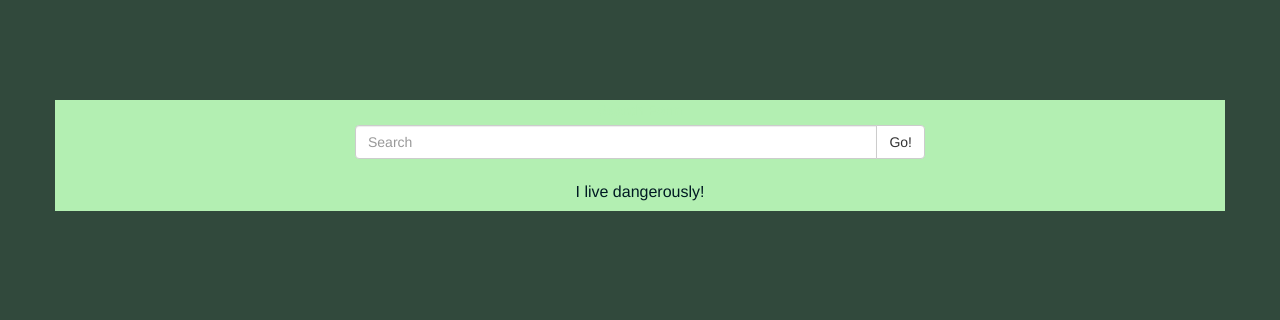
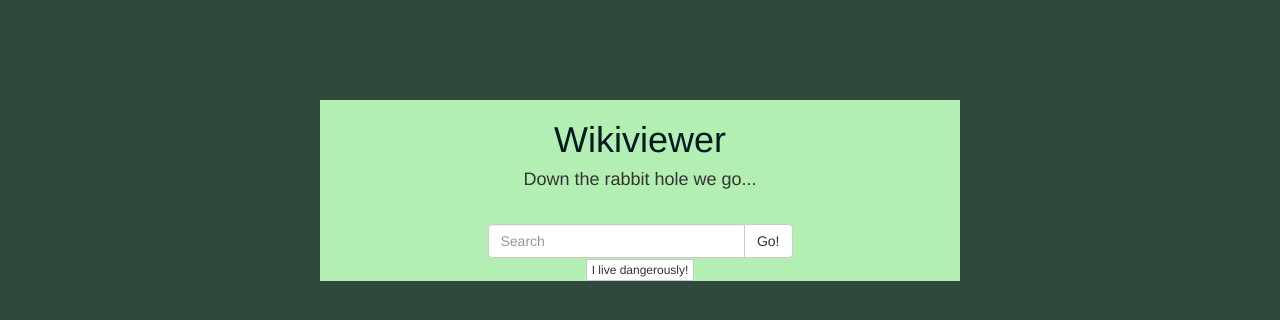
Before and after one commit to xChristianZx/FCC2, a website: page Projects/wiki_viewer/index.html in a window 1280 px wide. Drawn offline with nearby package versions, Linux system fonts and the light colour scheme.

Commit message:
updated stylesheets and npm init

```diff
--- a/Projects/wiki_viewer/index.html
+++ b/Projects/wiki_viewer/index.html
@@ -6,31 +6,38 @@
 
     <title>wikiviewer</title>
 
+    <link rel="stylesheet" href="https://cdnjs.cloudflare.com/ajax/libs/normalize/5.0.0/normalize.min.css">
+    <link rel="stylesheet" href="https://maxcdn.bootstrapcdn.com/bootstrap/3.3.7/css/bootstrap.min.css">
     <link rel="stylesheet" href="style/style.css">
-    <link rel="stylesheet" href="https://maxcdn.bootstrapcdn.com/bootstrap/3.3.7/css/bootstrap.min.css">
   </head>
 
   <body>
 
     <div class="container main-box">
+      <header>
+        <h1>Wikiviewer</h1>
+        <h4>Down the rabbit hole we go...</h4>
+      </header>
+
       <form class="" action="index.html" method="post">
         <div class="form-group">
           <label for="">Search Form</label>
+
           <div class="input-group">
+            <!--Input Form -->
             <input type="text" name="search" class="form-control" placeholder="Search">
+            <!--Search Button -->
             <span class="input-group-btn">
               <button class="btn btn-default" type="button" name="search">Go!</button>
             </span>
           </div>
+
         </div>
       </form>
 
       <div class="random-search">
-      <!-- Search Button -->
-        <!-- <a class="btn" href="#" title="To the WIKI!">Look it up</a> -->
-
       <!-- Random wiki search -->
-        <a class="btn" href="https://en.wikipedia.org/wiki/Special:Random" target="_blank" title="Feeling Lucky?">I live dangerously!</a>
+        <a class="btn btn-default btn-xs" href="https://en.wikipedia.org/wiki/Special:Random" target="_blank" title="Feeling Lucky?">I live dangerously!</a>
       </div>
     </div>
 
--- a/Projects/wiki_viewer/style/style.css
+++ b/Projects/wiki_viewer/style/style.css
@@ -1,59 +1,19 @@
-html, body, div, span, applet, object, iframe,
-h1, h2, h3, h4, h5, h6, p, blockquote, pre,
-a, abbr, acronym, address, big, cite, code,
-del, dfn, em, img, ins, kbd, q, s, samp,
-small, strike, strong, sub, sup, tt, var,
-b, u, i, center,
-dl, dt, dd, ol, ul, li,
-fieldset, form, label, legend,
-table, caption, tbody, tfoot, thead, tr, th, td,
-article, aside, canvas, details, embed,
-figure, figcaption, footer, header, hgroup,
-menu, nav, output, ruby, section, summary,
-time, mark, audio, video {
-  margin: 0;
-  padding: 0;
-  border: 0;
-  font-size: 100%;
-  font: inherit;
-  vertical-align: baseline;
-}
-/* HTML5 display-role reset for older browsers */
-article, aside, details, figcaption, figure,
-footer, header, hgroup, menu, nav, section {
-  display: block;
-}
-body {
-  line-height: 1;
-}
-ol, ul {
-  list-style: none;
-}
-blockquote, q {
-  quotes: none;
-}
-blockquote:before, blockquote:after,
-q:before, q:after {
-  content: '';
-  content: none;
-}
-table {
-  border-collapse: collapse;
-  border-spacing: 0;
-}
-
 /*
   Styliing
   ==================
 */
 
 html, body {
-background-color: #31493C !important;
+  background-color: #31493C;
+}
+
+h1 {
+  color: #001A23;
 }
 
 a {
-  color: #001A23 !important;
-  font-size: 16px !important;
+  color: #001A23;
+  font-size: 16px;
 }
 
 label {
@@ -61,7 +21,7 @@
 }
 
 .main-box {
-  background-color: #B3EFB2 !important;
+  background-color: #B3EFB2;
   margin: 0 auto;
   margin-top: 100px;
   text-align: center;
```
Also changed, not shown: Projects/wiki_viewer/package.json (added, +11 -0 lines).
